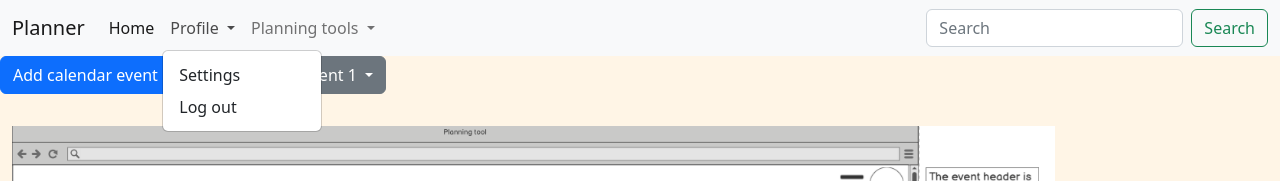
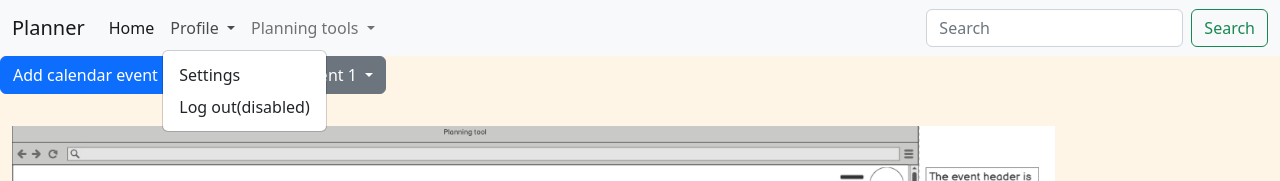
Before and after one commit to mikakallberg/wireframe-planner, a website: page calendar.html in a window 1280 px wide. Both pictures are taken after a click on the button "Profile". Shown: the top 181 px of the page. Drawn offline with nearby package versions, Linux system fonts and the light colour scheme.

Commit message:
Add diabled to log out

```diff
--- a/calendar.html
+++ b/calendar.html
@@ -34,7 +34,7 @@
                         </a>
                         <ul class="dropdown-menu">
                             <li><a class="dropdown-item" href="settings.html">Settings</a></li>
-                            <li><a class="dropdown-item" href="#">Log out</a></li>
+                            <li><a class="dropdown-item" href="#">Log out(disabled)</a></li>
                         </ul>
                     </li>
                     <li class="nav-item dropdown">
```
Also changed, not shown: checklist.html (+1 -1 lines), planner.html (+1 -1 lines), settings.html (+1 -1 lines).
